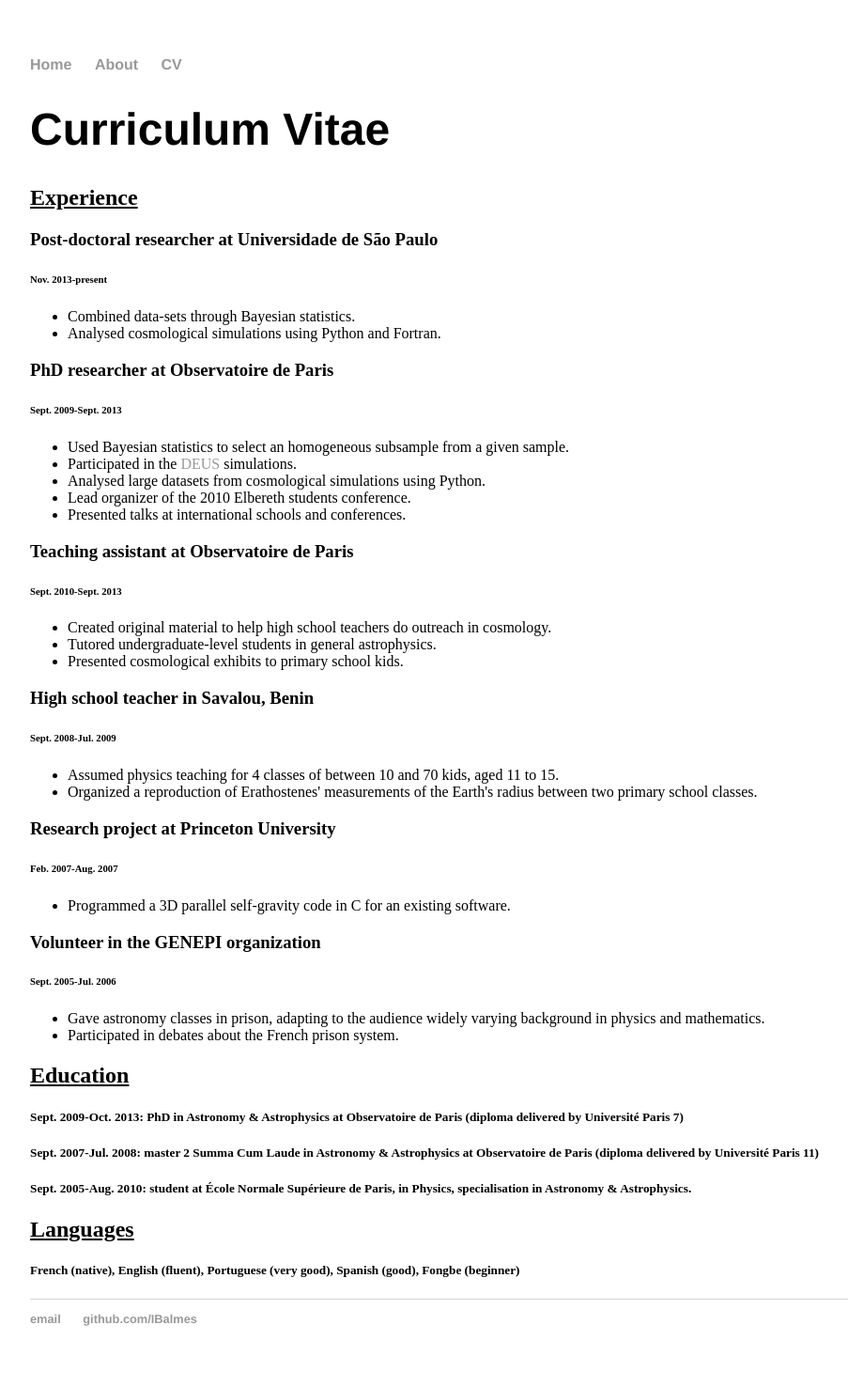
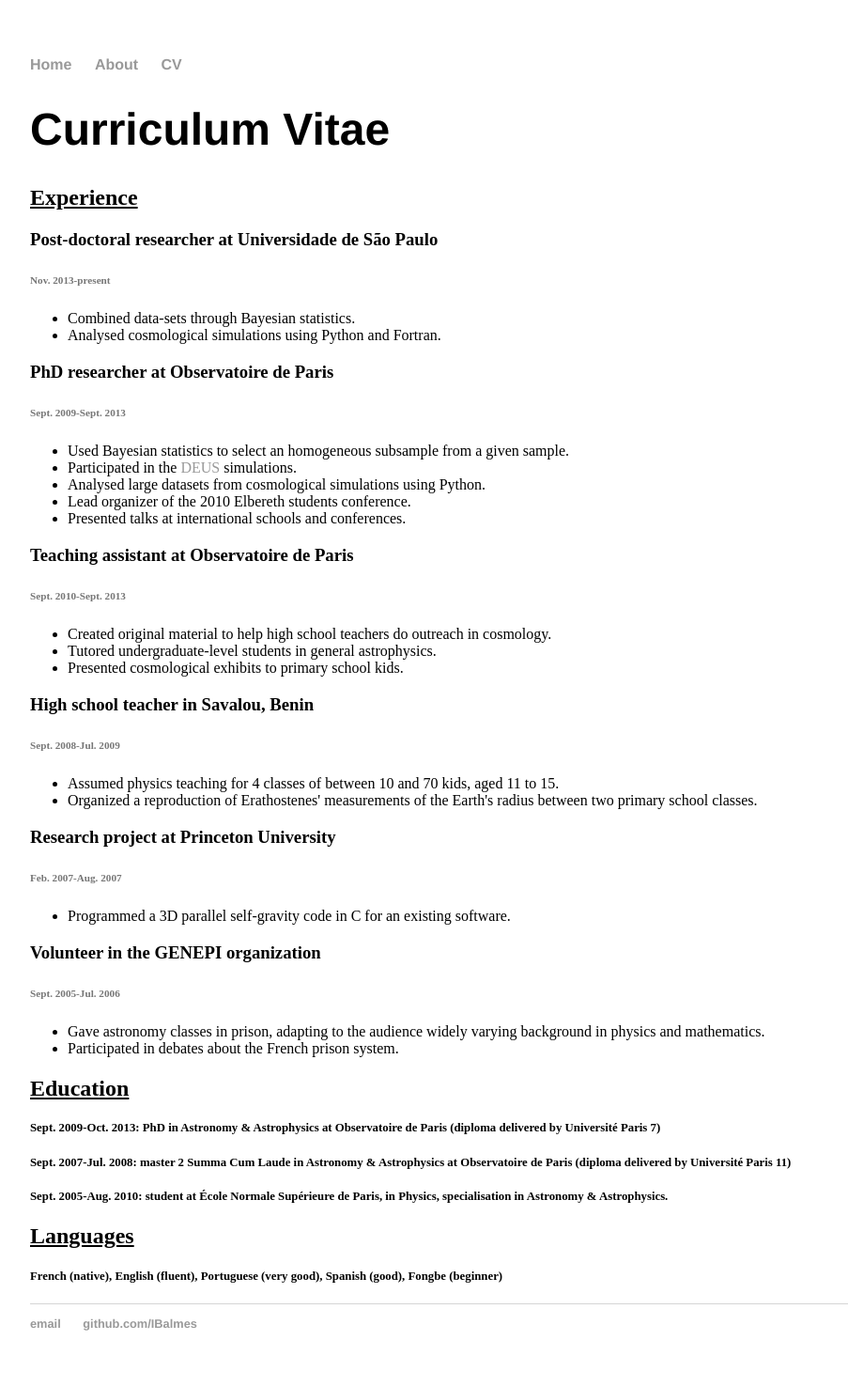
Before and after one commit to IBalmes/IBalmes.github.io, a Jekyll site: the page built from CV/index.html, in a window 1280 px wide. Shown: the whole page at 94% size, without its empty margins (160-1063 px from the left). Built offline with Jekyll 4.4.1, drawn with Linux system fonts in a browser that asks for light colours.

Commit message:
Update main.css

```diff
--- a/css/main.css
+++ b/css/main.css
@@ -41,6 +41,16 @@ ul.posts {
 ul.posts li {
     list-style: none;
 }
+
 h2 {
     text-decoration: underline;
 }
+
+h6 {
+    font-size: 0.7em;
+    color: #777;
+}
+
+h5{
+    font-size: .8em;
+}
```
